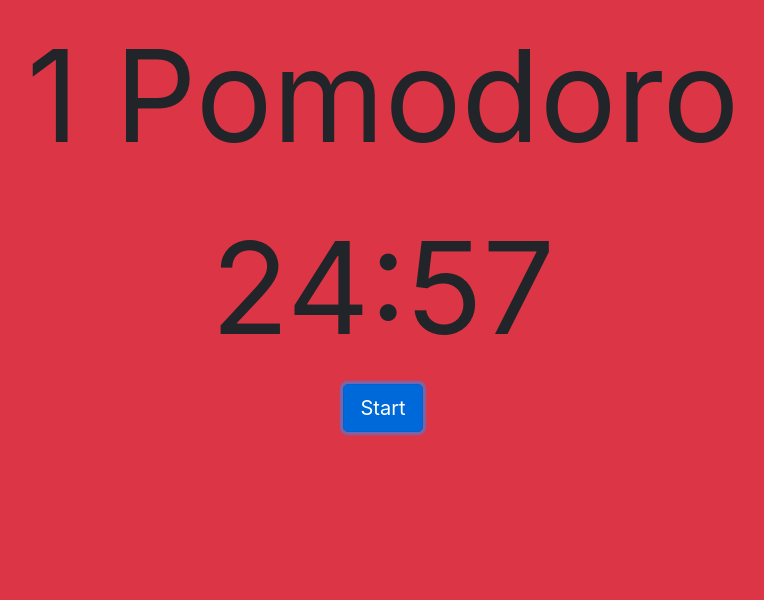
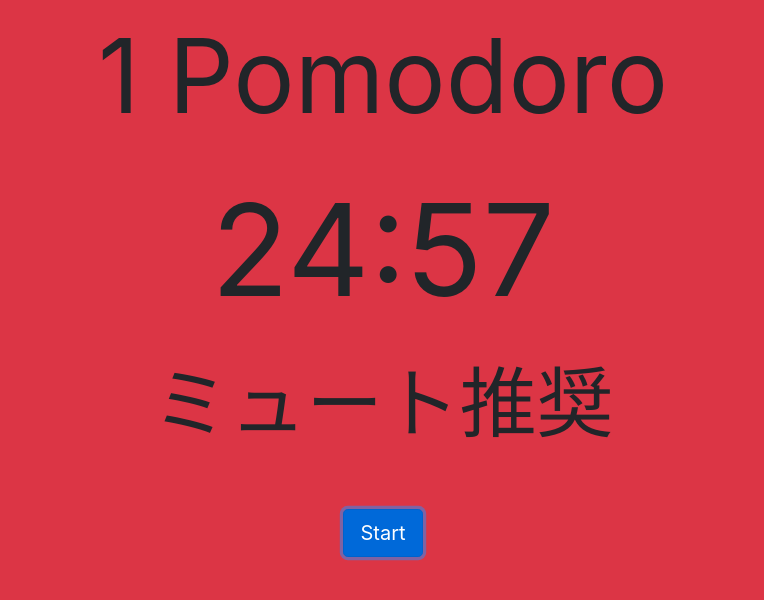
Before and after one commit to yuga-yoshimura/pomodoro, a plain HTML site: page index.html in a window 1280 px wide. Both pictures are taken after a click on the button "Start". Shown: the whole page, without its empty margins (257-1021 px from the left). Drawn offline with nearby package versions, Linux system fonts and the light colour scheme.

Commit message:
Added instructions

```diff
--- a/index.html
+++ b/index.html
@@ -1,17 +1,23 @@
-<html>
+<html lang="ja">
     <head>
+        <meta http-equiv="content-type" charset="utf-8" />
         <link rel="stylesheet" href="https://stackpath.bootstrapcdn.com/bootstrap/4.5.0/css/bootstrap.min.css" integrity="sha384-9aIt2nRpC12Uk9gS9baDl411NQApFmC26EwAOH8WgZl5MYYxFfc+NcPb1dKGj7Sk" crossorigin="anonymous">
         <link rel="stylesheet" type="text/css" href="pomodoro.css" />
         <title>Pomodoro</title>
     </head>
     <body id="body" class="container-fluid bg-danger">
         <div id="display" class="text-center">
-            <div><span id="cycle"></span> Pomodoro </div>
-            <div id="time">Press Start</div>
+            <div><span id="cycle"></span> Pomodoro</div>
+            <div id="time">00:00</div>
+            <div id="instruction">Press Start</div>
         </div>
-        <div class="text-center">
+        <div class="text-center mt-5">
             <button id="startButton" type="button" class="btn btn-primary btn-lg">Start</button>
         </div>
+        <!-- <div class="text-center mt-3">
+            <iframe id="topicFrame" src="https://gh-app.herokuapp.com/fortune_telling"></iframe>
+        </div> -->
+
 
         <script src="pomodoro.js"></script>
     </body>
--- a/pomodoro.css
+++ b/pomodoro.css
@@ -1,3 +1,11 @@
 #display{
+    font-size: 8vw;
+}
+
+#time{
     font-size: 10vw;
 }
+
+#instruction{
+    font-size: 6vw;
+}
--- a/pomodoro.js
+++ b/pomodoro.js
@@ -1,9 +1,11 @@
 const sets = [25, 5];
 const classes = [ "bg-danger", "bg-info" ];
+const instructions = [ "ミュート推奨", "ミュート解除推奨" ];
 
 const body = document.getElementById("body");
 const time = document.getElementById("time");
 const cycle = document.getElementById("cycle");
+const instruction = document.getElementById("instruction");
 const startButton = document.getElementById("startButton");
 
 let lastClassName = body.className;
@@ -45,6 +47,7 @@ function updateTimer(){
             cycle.textContent = cycles;
             body.classList.remove(...classes);
             body.classList.add(classes[i]);
+            instruction.textContent = instructions[i];
             return;
         }
     }
```
